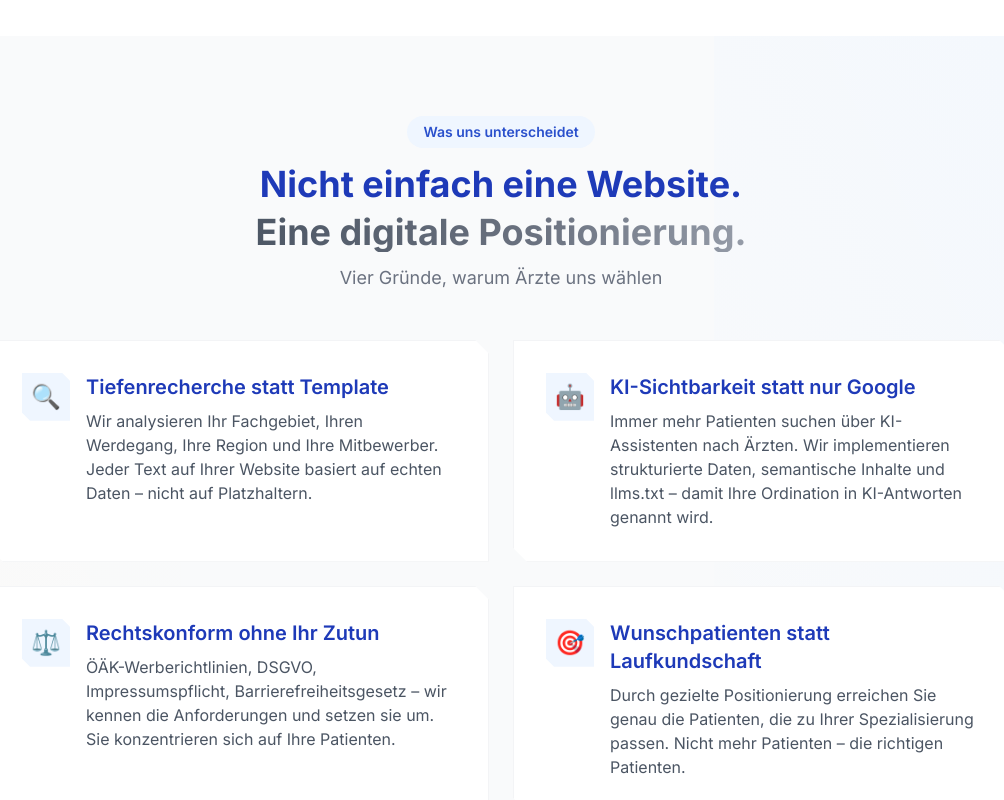
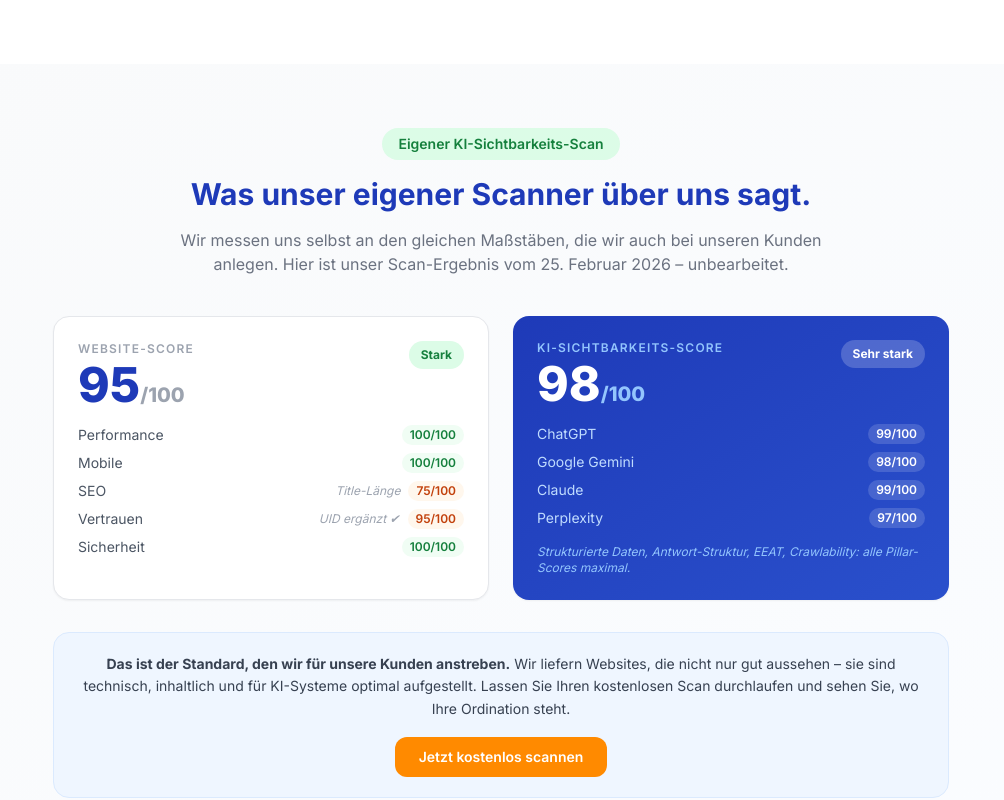
Before and after one commit to hofbauermarketing/mypraxis-nextjs, a Next.js app: page / in a window 1280 px wide. Shown: the part 2380-3180 px from the top of the page, without its empty margins (139-1143 px from the left). Built offline with nearby package versions, Linux system fonts and the light colour scheme.

Commit message:
fix: scan improvements – UID, title/meta, FOMO copy, scan success section, indexing FAQ

```diff
--- a/app/impressum/page.tsx
+++ b/app/impressum/page.tsx
@@ -56,7 +56,7 @@ export default function ImpressumPage() {
 
         <section className="mb-8">
           <h2 className="text-xl font-bold text-primary mb-3">UID-Nummer</h2>
-          <p className="text-gray-700">auf Anfrage</p>
+          <p className="text-gray-700">ATU78915818</p>
         </section>
 
         <section className="mb-8">
--- a/app/page.tsx
+++ b/app/page.tsx
@@ -157,7 +157,8 @@ export default function HomePage() {
           </p>
           <p className="text-base sm:text-lg text-gray-700 mb-4 leading-relaxed">
             Aber: Wer Sie noch nicht kennt, findet Sie nicht. Nicht auf Google, nicht bei ChatGPT, nicht bei
-            Perplexity. Und die nächste Generation an Patienten sucht genau dort.
+            Perplexity. Und die nächste Generation an Patienten sucht genau dort –{' '}
+            <strong className="text-primary">während Ihre Mitbewerber bereits sichtbar sind.</strong>
           </p>
           <p className="text-base sm:text-lg text-gray-700 mb-4 leading-relaxed">
             Gleichzeitig stehen Sie vor einem regulatorischen Minenfeld: ÖÄK-Werberichtlinien, DSGVO,
@@ -213,7 +214,95 @@ export default function HomePage() {
         </div>
       </section>
 
+      {/* ===== SCAN ERFOLG ===== */}
+      <section className="py-16 px-6 bg-gradient-to-br from-gray-50 to-blue-50/30">
+        <div className="max-w-4xl mx-auto">
+          <div className="text-center mb-4">
+            <span className="inline-block bg-green-100 text-green-700 text-sm font-semibold px-4 py-1.5 rounded-full">
+              Eigener KI-Sichtbarkeits-Scan
+            </span>
+          </div>
+          <h2 className="text-2xl sm:text-3xl font-bold mb-4 text-center text-primary">
+            Was unser eigener Scanner über uns sagt.
+          </h2>
+          <p className="text-center text-gray-500 text-sm sm:text-base mb-10 max-w-2xl mx-auto">
+            Wir messen uns selbst an den gleichen Maßstäben, die wir auch bei unseren Kunden anlegen.
+            Hier ist unser Scan-Ergebnis vom 25. Februar 2026 – unbearbeitet.
+          </p>
+
+          <div className="grid sm:grid-cols-2 gap-6 mb-8">
+            {/* Website Score */}
+            <div className="bg-white rounded-2xl border border-gray-200 shadow-sm p-6">
+              <div className="flex items-start justify-between mb-4">
+                <div>
+                  <p className="text-xs font-semibold text-gray-400 uppercase tracking-widest mb-1">Website-Score</p>
+                  <p className="text-5xl font-extrabold text-primary">95<span className="text-xl text-gray-400">/100</span></p>
+                </div>
+                <span className="bg-green-100 text-green-700 text-xs font-bold px-3 py-1.5 rounded-full">Stark</span>
+              </div>
+              <div className="space-y-2 text-sm">
+                {[
+                  { label: 'Performance', score: '100/100', ok: true },
+                  { label: 'Mobile', score: '100/100', ok: true },
+                  { label: 'SEO', score: '75/100', ok: false, note: 'Title-Länge' },
+                  { label: 'Vertrauen', score: '95/100', ok: false, note: 'UID ergänzt ✔' },
+                  { label: 'Sicherheit', score: '100/100', ok: true },
+                ].map((item) => (
+                  <div key={item.label} className="flex items-center justify-between">
+                    <span className="text-gray-600">{item.label}</span>
+                    <div className="flex items-center gap-2">
+                      {item.note && <span className="text-xs text-gray-400 italic">{item.note}</span>}
+                      <span className={`font-semibold text-xs px-2 py-0.5 rounded-full ${item.ok ? 'bg-green-50 text-green-700' : 'bg-orange-50 text-orange-700'
+                        }`}>{item.score}</span>
+                    </div>
+                  </div>
+                ))}
+              </div>
+            </div>
+
+            {/* KI Score */}
+            <div className="bg-gradient-to-br from-[#1e3ab8] to-[#2a50cc] rounded-2xl shadow-sm p-6 text-white">
+              <div className="flex items-start justify-between mb-4">
+                <div>
+                  <p className="text-xs font-semibold text-blue-300 uppercase tracking-widest mb-1">KI-Sichtbarkeits-Score</p>
+                  <p className="text-5xl font-extrabold">98<span className="text-xl text-blue-300">/100</span></p>
+                </div>
+                <span className="bg-white/20 text-white text-xs font-bold px-3 py-1.5 rounded-full">Sehr stark</span>
+              </div>
+              <div className="space-y-2 text-sm">
+                {[
+                  { label: 'ChatGPT', score: '99/100' },
+                  { label: 'Google Gemini', score: '98/100' },
+                  { label: 'Claude', score: '99/100' },
+                  { label: 'Perplexity', score: '97/100' },
+                ].map((item) => (
+                  <div key={item.label} className="flex items-center justify-between">
+                    <span className="text-blue-200">{item.label}</span>
+                    <span className="font-semibold text-xs px-2 py-0.5 rounded-full bg-white/15 text-white">{item.score}</span>
+                  </div>
+                ))}
+              </div>
+              <p className="text-blue-300 text-xs mt-4 italic">
+                Strukturierte Daten, Antwort-Struktur, EEAT, Crawlability: alle Pillar-Scores maximal.
+              </p>
+            </div>
+          </div>
+
+          <div className="bg-blue-50 border border-blue-100 rounded-2xl p-5 text-center">
+            <p className="text-gray-700 text-sm leading-relaxed">
+              <strong>Das ist der Standard, den wir für unsere Kunden anstreben.</strong>{' '}
+              Wir liefern Websites, die nicht nur gut aussehen – sie sind technisch, inhaltlich und für KI-Systeme
+              optimal aufgestellt. Lassen Sie Ihren kostenlosen Scan durchlaufen und sehen Sie, wo Ihre Ordination steht.
+            </p>
+            <a href="#scan" className="inline-block mt-4 bg-[#ff8a00] hover:bg-[#e67a00] text-white font-semibold px-6 py-2.5 rounded-xl text-sm transition-colors">
+              Jetzt kostenlos scannen
+            </a>
+          </div>
+        </div>
+      </section>
+
       {/* ===== WAS UNS UNTERSCHEIDET ===== */}
+
       <section className="py-20 px-6 bg-gray-50 relative overflow-hidden">
         {/* Decorative angled accent */}
         <div className="absolute top-0 right-0 w-1/3 h-full bg-gradient-to-bl from-blue-50/60 to-transparent pointer-events-none" />
@@ -799,6 +888,14 @@ export default function HomePage() {
           <div className="space-y-2">
             {[
               {
+                q: 'Wie lange dauert es, bis meine Website bei Google sichtbar ist?',
+                a: 'Das ist eine der häufigsten Fragen – und die ehrliche Antwort: zwischen 2 und 12 Wochen, abhängig von Fachrichtung, Region und Wettbewerb. Neue Websites brauchen Zeit, bis Google sie vollständig indexiert und bewertet. Was sofort funktioniert: KI-Systeme wie ChatGPT und Perplexity. Diese lesen Ihre strukturierten Daten (Schema Markup) oft innerhalb weniger Tage aus – und nennen Ihre Ordination in Antworten. Google-Rankings folgen danach organisch, wenn Inhalte, Struktur und lokale Signale stimmen.',
+              },
+              {
+                q: 'Meine Mitbewerber haben längst eine Website – ist es nicht schon zu spät?',
+                a: 'Für Google: vielleicht. Wer früher startet, hat einen Vorsprung bei organischen Rankings – der ist real, aber aufholbar. Für KI-Sichtbarkeit: nein. Der Großteil der Ordinationen in Österreich – auch Ihre Mitbewerber – hat keine strukturierten Daten, kein Schema Markup, keine llms.txt. KI-Systeme können Ihre Mitbewerber-Websites meist nicht vollständig lesen. Wer jetzt startet und es richtig macht, hat in der KI-Suche tatsächlich einen echten First-Mover-Vorteil.',
+              },
+              {
                 q: 'Was kostet eine Website für Ärzte in Österreich?',
                 a: 'Unsere Praxis-Website liegt bei € 3.900 netto, die Digitale Positionierung mit Tiefenrecherche und KI-Readiness bei € 7.500 netto. Für Ärztezentren und PVEs erstellen wir individuelle Konzepte. Über KMU.DIGITAL sind bis zu 30 % förderbar.',
               },
@@ -1039,7 +1136,7 @@ export default function HomePage() {
                 className="hover:text-white transition-colors"
               >
                 <svg width="16" height="16" viewBox="0 0 24 24" fill="currentColor" aria-hidden="true">
-                  <path d="M20.447 20.452h-3.554v-5.569c0-1.328-.027-3.037-1.852-3.037-1.853 0-2.136 1.445-2.136 2.939v5.667H9.351V9h3.414v1.561h.046c.477-.9 1.637-1.85 3.37-1.85 3.601 0 4.267 2.37 4.267 5.455v6.286zM5.337 7.433c-1.144 0-2.063-.926-2.063-2.065 0-1.138.92-2.063 2.063-2.063 1.14 0 2.064.925 2.064 2.063 0 1.139-.925 2.065-2.064 2.065zm1.782 13.019H3.555V9h3.564v11.452zM22.225 0H1.771C.792 0 0 .774 0 1.729v20.542C0 23.227.792 24 1.771 24h20.451C23.2 24 24 23.227 24 22.271V1.729C24 .774 23.2 0 22.222 0h.003z"/>
+                  <path d="M20.447 20.452h-3.554v-5.569c0-1.328-.027-3.037-1.852-3.037-1.853 0-2.136 1.445-2.136 2.939v5.667H9.351V9h3.414v1.561h.046c.477-.9 1.637-1.85 3.37-1.85 3.601 0 4.267 2.37 4.267 5.455v6.286zM5.337 7.433c-1.144 0-2.063-.926-2.063-2.065 0-1.138.92-2.063 2.063-2.063 1.14 0 2.064.925 2.064 2.063 0 1.139-.925 2.065-2.064 2.065zm1.782 13.019H3.555V9h3.564v11.452zM22.225 0H1.771C.792 0 0 .774 0 1.729v20.542C0 23.227.792 24 1.771 24h20.451C23.2 24 24 23.227 24 22.271V1.729C24 .774 23.2 0 22.222 0h.003z" />
                 </svg>
               </a>
               <a
@@ -1050,7 +1147,7 @@ export default function HomePage() {
                 className="hover:text-white transition-colors"
               >
                 <svg width="16" height="16" viewBox="0 0 24 24" fill="currentColor" aria-hidden="true">
-                  <path d="M24 12.073c0-6.627-5.373-12-12-12s-12 5.373-12 12c0 5.99 4.388 10.954 10.125 11.854v-8.385H7.078v-3.47h3.047V9.43c0-3.007 1.792-4.669 4.533-4.669 1.312 0 2.686.235 2.686.235v2.953H15.83c-1.491 0-1.956.925-1.956 1.874v2.25h3.328l-.532 3.47h-2.796v8.385C19.612 23.027 24 18.062 24 12.073z"/>
+                  <path d="M24 12.073c0-6.627-5.373-12-12-12s-12 5.373-12 12c0 5.99 4.388 10.954 10.125 11.854v-8.385H7.078v-3.47h3.047V9.43c0-3.007 1.792-4.669 4.533-4.669 1.312 0 2.686.235 2.686.235v2.953H15.83c-1.491 0-1.956.925-1.956 1.874v2.25h3.328l-.532 3.47h-2.796v8.385C19.612 23.027 24 18.062 24 12.073z" />
                 </svg>
               </a>
               <span className="text-gray-600">© {new Date().getFullYear()} Kevin Hofbauer e.U.</span>
```
Also changed, not shown: app/layout.tsx (+5 -4 lines), 1 other file (tests, documents, lock files or other folders).
